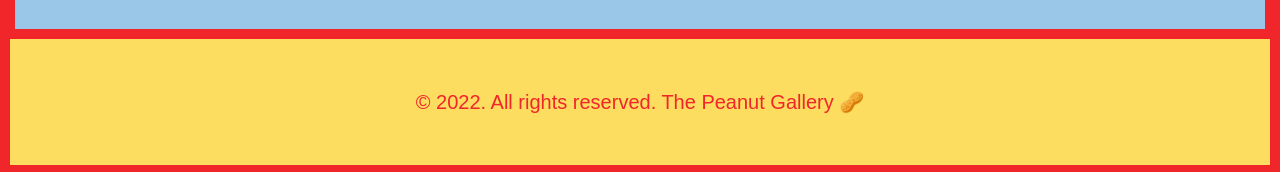
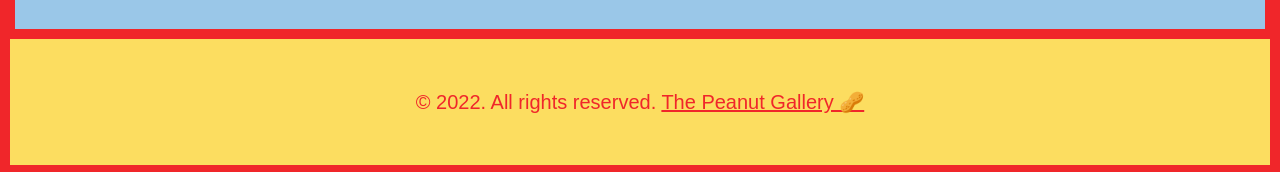
Before and after one commit to P-Brower/bbb.lol, a Jekyll site: the page built from index.html, in a window 1280 px wide and 900 px high, scrolled down 3228 px. Shown: the part 725-897 px from the top of the window. Built offline with Jekyll 4.4.1, drawn with Linux system fonts in a browser that asks for light colours; some web fonts are replaced; the list of posts is cut into pages by our own code.

Commit message:
added team photo easter egg

```diff
--- a/_layouts/default.html
+++ b/_layouts/default.html
@@ -19,7 +19,10 @@
         &copy;
         <time datetime="{{ site.time | date_to_xmlschema }}"
           >{{ site.time | date: '%Y' }}</time
-        >. All rights reserved. {{site.author.name}}
+        >. All rights reserved.
+        <a href="/assets/ops-tech.png" target="_blank" class="vivid-red"
+          >{{site.author.name}}</a
+        >
       </footer>
     </div>
 
```
Also changed, not shown: assets/ops-tech.png (added).
